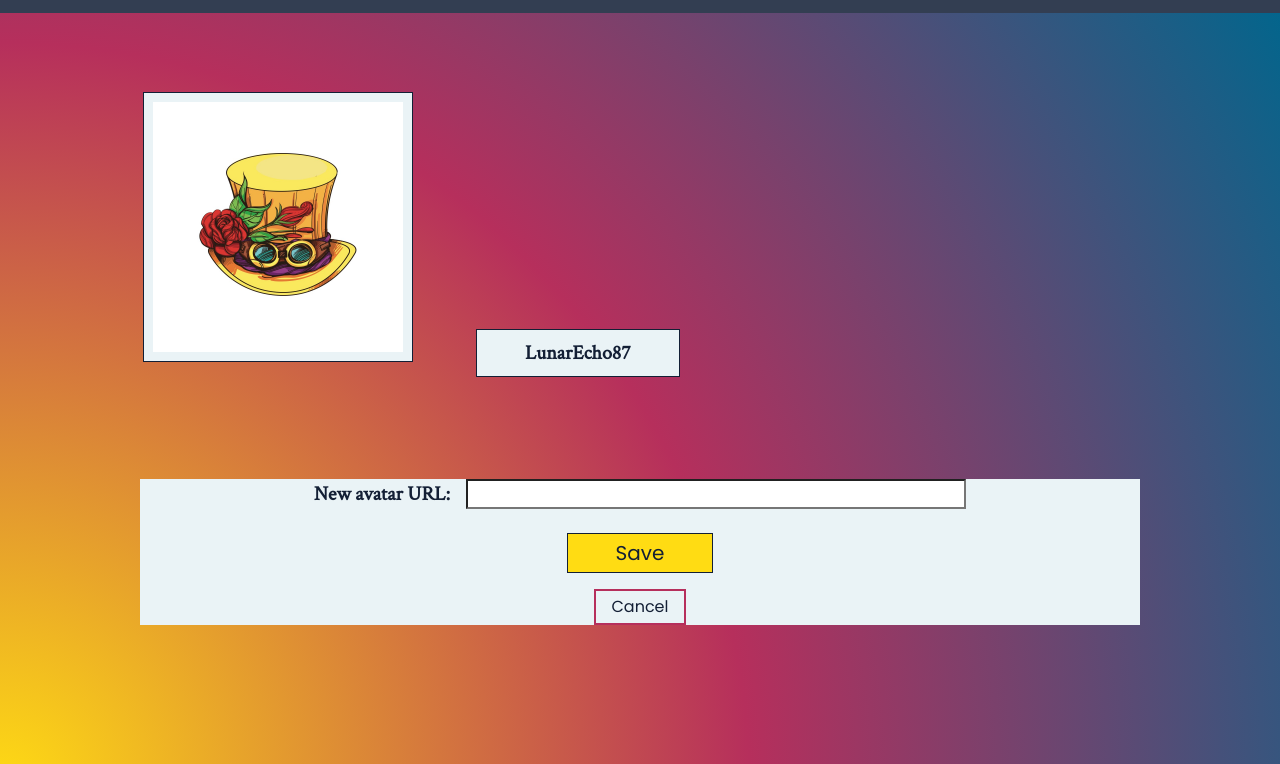
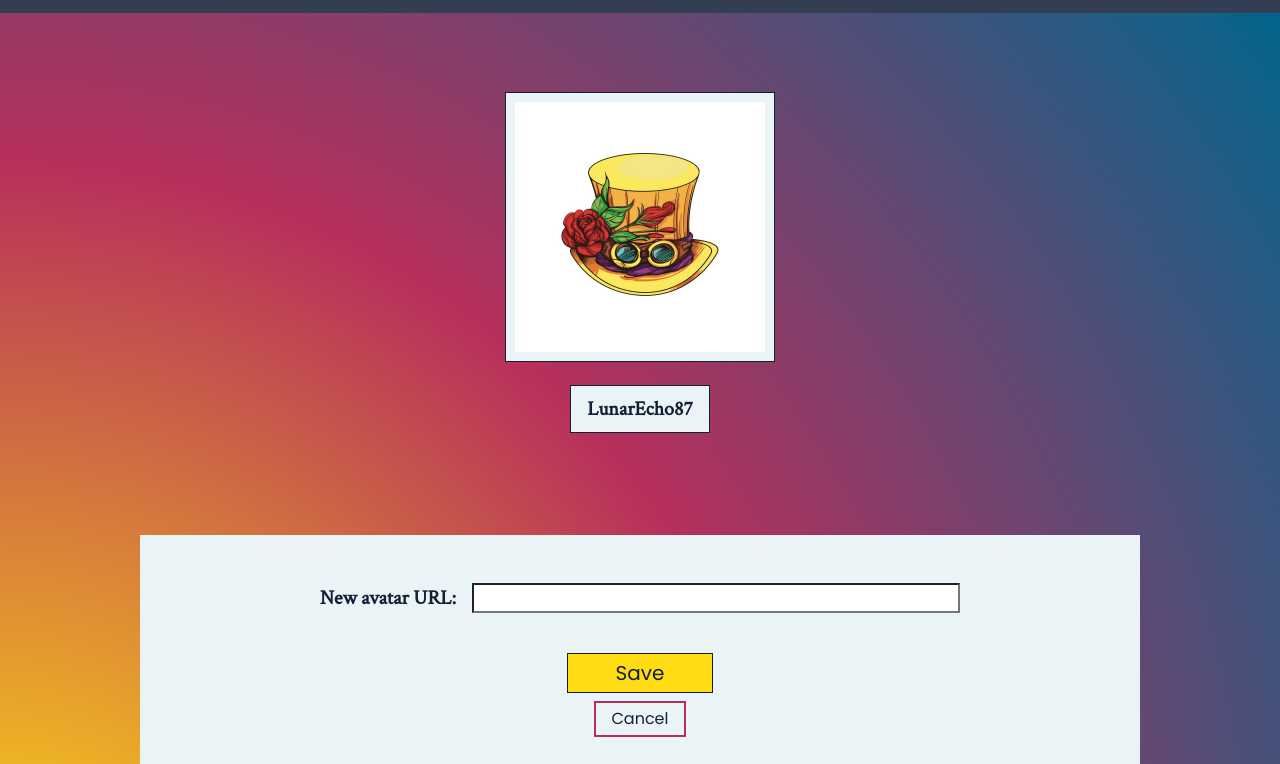
Before and after one commit to zalacop/semester-project-2-zalacop, a website: page profile/edit.html in a window 1280 px wide. Shown: the part 188-952 px from the top of the page. Drawn offline with Linux system fonts and the light colour scheme.

Commit message:
fixed profile

```diff
--- a/profile/edit.html
+++ b/profile/edit.html
@@ -40,30 +40,36 @@
         </nav>
     </header>
     <main class="profile-background m-0">
-        <div class="d-flex flex-column gap-3">
-            <div class="d-flex gap-5">
+        <div class="d-flex flex-column gap-4 align-items-center">
+            <div class="d-flex flex-column align-items-center gap-2">
                 <div class="d-flex avatar-container justify-content-center align-items-center">
                     <img src="/images/shutterstock_1362212747.jpg" alt="Profile avatar">
                 </div>
-                <div class="align-self-end py-2 px-5 username">
-                    <p class="my-auto fs-5">LunarEcho87</p>
+                <div class="py-2 px-3 username">
+                    <p class="fs-5 my-auto">LunarEcho87</p>
                 </div>
             </div>
         </div>
-        <div class="d-flex flex-column new-avatar gap-4">
-            <div class="d-flex align-items-center justify-content-center gap-3">
+        <div class="container">
+            <div class="row justify-content-center align-items-center">
+                <div class="d-flex flex-column new-avatar gap-4 py-5">
+                    <div class="d-flex flex-md-row flex-column align-items-center justify-content-center gap-3">
                         <p class="fs-5 my-auto">New avatar URL:</p>
                         <input type="text" name="" id="" class="w-50">
                     </div>
-            <div class="d-flex flex-column align-items-center gap-3">
-                <a href="index.html">
+                    <div class="text-center mt-3">
+                        <a href="index.html" class="d-block mb-2">
                             <button class="btn btn-outline-dark px-5 py-1 fs-5 cta">Save</button>
                         </a>
-                <a href="index.html">
+                        <a href="index.html" class="d-block">
                             <button class="btn px-3 py-1 cancel">Cancel</button>
                         </a>
                     </div>
                 </div>
+            </div>
+        </div>
+
+
     </main>
     <footer class="d-flex justify-content-between align-items-center">
         <div>
--- a/src/scss/profile.scss
+++ b/src/scss/profile.scss
@@ -15,7 +15,6 @@
     width: 270px;
     height: 270px;
     margin: 15px;
-
 }
 
 .username {
@@ -30,7 +29,7 @@
 }
 
 .new-avatar {
-    width: 1000px;
+    max-width: 1000px;
     background: $light;
     margin: 10% auto;
 }
```
Also changed, not shown: dist/css/index.css, 1 other file. Lines whose indentation alone changed are shown as unchanged.
